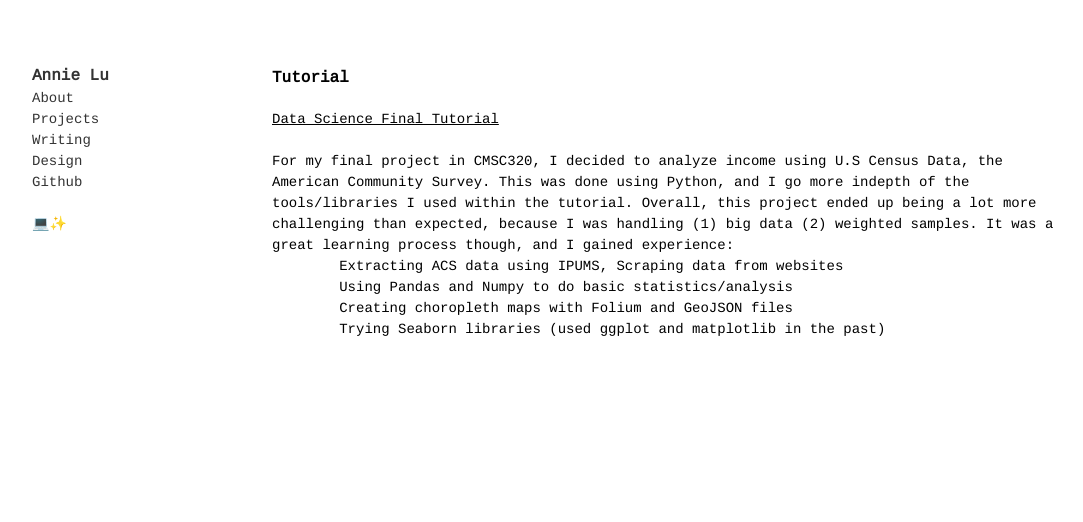
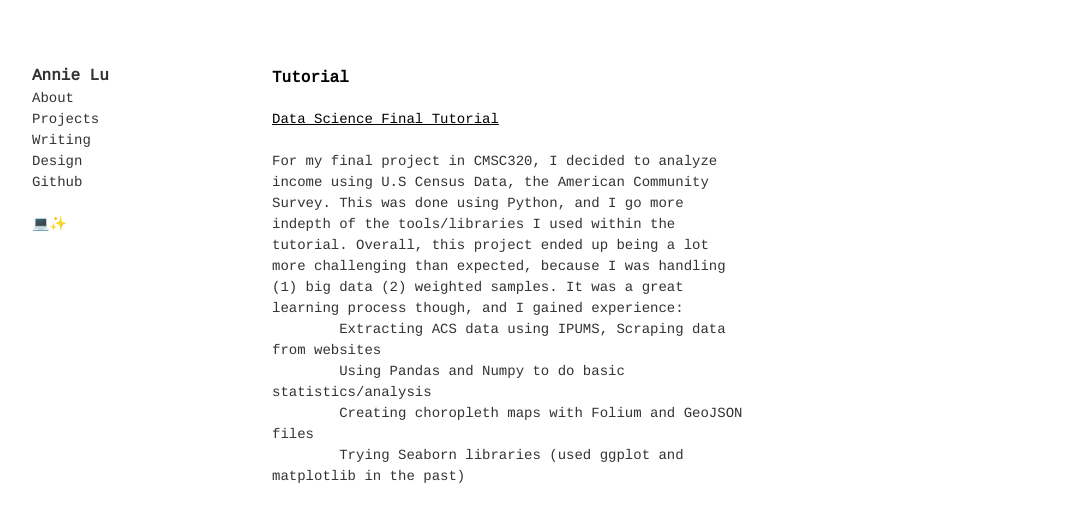
Before and after one commit to annie-lu/annie-lu.github.io, a Jekyll site: the page built from tutorial.html, in a window 1280 px wide. Shown: the top 522 px of the page, without its empty margins (96-1179 px from the left). Built offline with Jekyll 4.4.1, drawn with Linux system fonts in a browser that asks for light colours.

Commit message:
Update tutorial.html

```diff
--- a/tutorial.html
+++ b/tutorial.html
@@ -2,12 +2,8 @@
 layout: posts
 title: Tutorial
 ---
-  <article class="pr4-ns">
-    <p class="f6 lh-copy">
       <a href="https://github.com/annie-lu/final-tutorial" class="link black bg-animate underline hover-bg-washed-red">Data Science Final Tutorial</a>  <br/> <br/>  For my final project in CMSC320, I decided to analyze income using U.S Census Data, the American Community Survey. This was done using Python, and I go more indepth of the tools/libraries I used within the tutorial. Overall, this project ended up being a lot more challenging than expected, because I was handling (1) big data (2) weighted samples. It was a great learning process though, and I gained experience:
 <br/>&nbsp; &nbsp; &nbsp; &nbsp; Extracting ACS data using IPUMS, Scraping data from websites
 <br/>&nbsp; &nbsp; &nbsp; &nbsp; Using Pandas and Numpy to do basic statistics/analysis
 <br/>&nbsp; &nbsp; &nbsp; &nbsp; Creating choropleth maps with Folium and GeoJSON files
 <br/>&nbsp; &nbsp; &nbsp; &nbsp; Trying Seaborn libraries (used ggplot and matplotlib in the past)
-</p>
-   </article>
```
